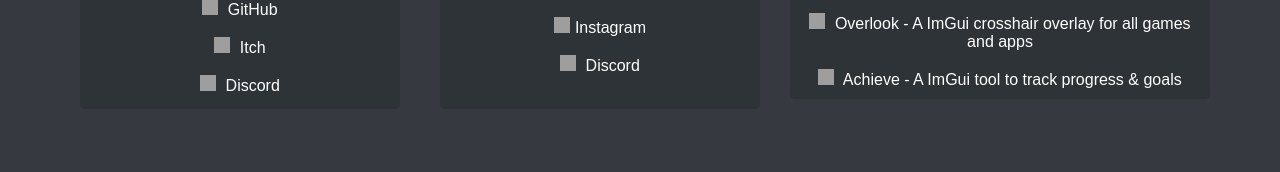
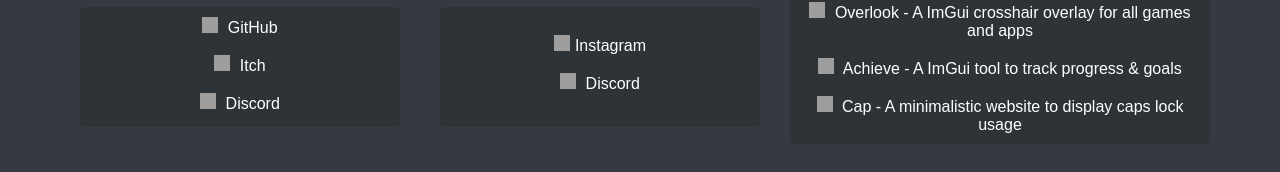
Before and after one commit to ji8sw/Ji9sw.xyz, a plain HTML site: page index.html in a window 1280 px wide. Shown: the part 318-490 px from the top of the page. Drawn offline with Linux system fonts and the light colour scheme; grey boxes are pictures that could not be loaded.

Commit message:
Update index.html

```diff
--- a/index.html
+++ b/index.html
@@ -122,6 +122,11 @@
             <a href="https://github.com/ji8sw/Achieve" target="_blank">
                 <img class="social-icon" src="https://cdn-icons-png.flaticon.com/512/25/25231.png" alt="Achieve"> Achieve - A ImGui tool to track progress & goals
             </a>
+            <br>
+            <br>
+            <a href="https://cap.ji9sw.xyz" target="_blank">
+                <img class="social-icon" src="https://cdn-icons-png.flaticon.com/128/1006/1006771.png" alt="Cap"> Cap - A minimalistic website to display caps lock usage
+            </a>
         </div>
 </body>
 </html>
```
